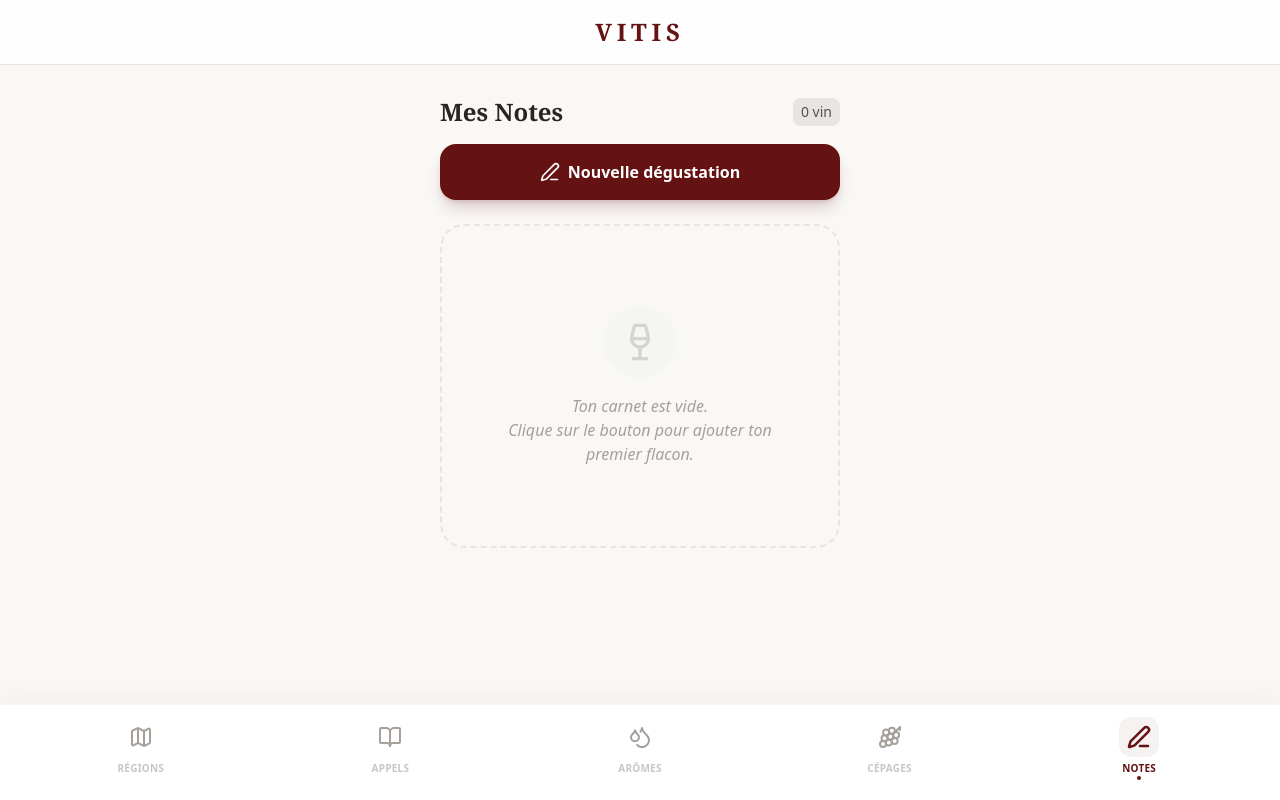
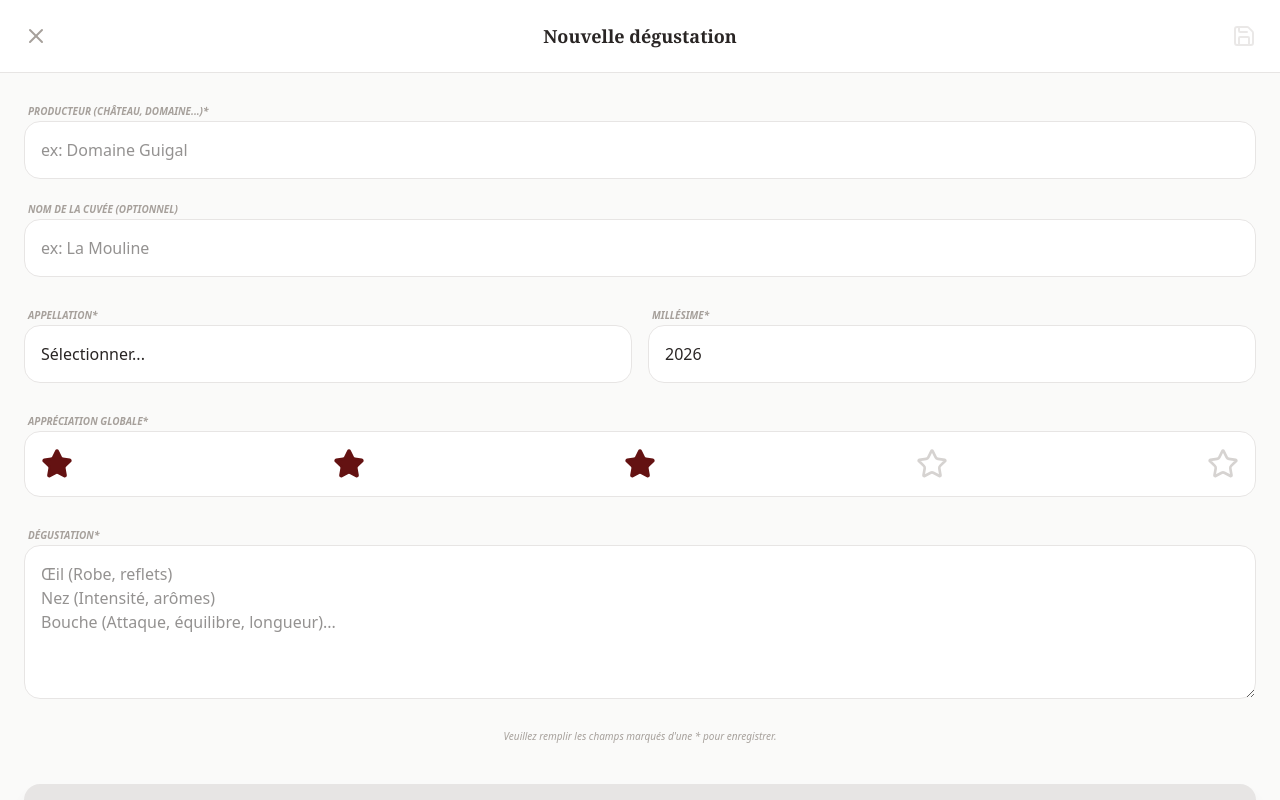
Before and after one commit to Philippe-SP/Vitis, a React (Vite) app: page / in a window 1280 px wide. Both pictures are taken after a click on the button "Nouvelle dégustation". Built offline with nearby package versions, Linux system fonts and the light colour scheme.

Commit message:
Ajout formulaire notage de vin

```diff
--- /dev/null
+++ b/src/pages/AddNote.tsx
@@ -0,0 +1,160 @@
+import { X, Save, Star } from 'lucide-react';
+import { useState } from 'react';
+import type { Note } from '../types';
+import appelsData from '../data/appellations.json';
+
+interface AddNoteProps {
+  onClose: () => void;
+  onSave: (note: Note) => void;
+}
+
+export default function AddNote({ onClose, onSave }: AddNoteProps) {
+  const [formData, setFormData] = useState({
+    nom: '',
+    appellation: '',
+    domaine: '',
+    millesime: new Date().getFullYear(),
+    noteGlobale: 3,
+    commentaire: ''
+  });
+
+  // Validation : Vérifie si les champs obligatoires sont remplis
+  const isFormValid =
+    formData.domaine.trim() !== '' &&
+    formData.appellation !== '' &&
+    formData.commentaire.trim().length > 5; // On force un petit commentaire
+
+  const handleSubmit = (e: React.FormEvent) => {
+    e.preventDefault();
+    if (!isFormValid) return;
+
+    const newNote: Note = {
+      ...formData,
+      id: crypto.randomUUID(),
+      date: new Date().toLocaleDateString('fr-FR')
+    };
+    onSave(newNote);
+  };
+
+  return (
+    <div className="fixed inset-0 bg-stone-50 z-[100] flex flex-col animate-in slide-in-from-bottom duration-300">
+      <div className="p-4 border-b border-stone-200 bg-white flex justify-between items-center">
+        <button onClick={onClose} className="p-2 text-stone-400"><X size={24} /></button>
+        <h2 className="font-serif font-bold text-lg text-stone-800">Nouvelle dégustation</h2>
+        <button
+          onClick={handleSubmit}
+          disabled={!isFormValid}
+          className={`p-2 transition-opacity ${isFormValid ? 'text-vin-bordeaux opacity-100' : 'text-stone-300 opacity-50'}`}
+        >
+          <Save size={24} />
+        </button>
+      </div>
+
+      <form className="flex-1 overflow-y-auto p-6 space-y-6 pb-20" onSubmit={handleSubmit}>
+        <div className="space-y-4">
+          <div>
+            <label className="text-[10px] uppercase font-bold text-stone-400 ml-1 italic">Producteur (Château, Domaine...)*</label>
+            <input
+              required
+              type="text"
+              className="w-full p-4 bg-white border border-stone-200 rounded-2xl outline-none focus:border-vin-bordeaux"
+              placeholder="ex: Domaine Guigal"
+              value={formData.domaine}
+              onChange={e => setFormData({...formData, domaine: e.target.value})}
+            />
+          </div>
+          <div>
+            <label className="text-[10px] uppercase font-bold text-stone-400 ml-1 italic">Nom de la cuvée (Optionnel)</label>
+            <input
+              type="text"
+              className="w-full p-4 bg-white border border-stone-200 rounded-2xl outline-none focus:border-vin-bordeaux"
+              placeholder="ex: La Mouline"
+              value={formData.nom}
+              onChange={e => setFormData({...formData, nom: e.target.value})}
+            />
+          </div>
+        </div>
+
+        <div className="grid grid-cols-2 gap-4">
+          <div>
+            <label className="text-[10px] uppercase font-bold text-stone-400 ml-1 italic">Appellation*</label>
+            <select
+              required
+              className="w-full p-4 bg-white border border-stone-200 rounded-2xl outline-none appearance-none"
+              value={formData.appellation}
+              onChange={e => setFormData({...formData, appellation: e.target.value})}
+            >
+              <option value="">Sélectionner...</option>
+              {appelsData.sort((a, b) => a.nom.localeCompare(b.nom)).map(a => (
+                <option key={a.nom} value={a.nom}>{a.nom}</option>
+              ))}
+            </select>
+          </div>
+          <div>
+            <label className="text-[10px] uppercase font-bold text-stone-400 ml-1 italic">Millésime*</label>
+            <input
+              required
+              type="number"
+              className="w-full p-4 bg-white border border-stone-200 rounded-2xl outline-none"
+              value={formData.millesime}
+              onChange={e => setFormData({...formData, millesime: parseInt(e.target.value)})}
+            />
+          </div>
+        </div>
+
+        <div>
+          <label className="text-[10px] uppercase font-bold text-stone-400 ml-1 italic">Appréciation globale*</label>
+          <div className="flex justify-between bg-white p-4 rounded-2xl border border-stone-200">
+            {[1, 2, 3, 4, 5].map((star) => (
+              <button
+                key={star}
+                type="button"
+                onClick={() => setFormData({...formData, noteGlobale: star})}
+              >
+                <Star size={32} fill={formData.noteGlobale >= star ? "#641212" : "none"} color={formData.noteGlobale >= star ? "#641212" : "#D6D3D1"} />
+              </button>
+            ))}
+          </div>
+        </div>
+
+        <div>
+          <label className="text-[10px] uppercase font-bold text-stone-400 ml-1 italic">Dégustation*</label>
+          <textarea
+            required
+            rows={5}
+            className="w-full p-4 bg-white border border-stone-200 rounded-2xl outline-none"
+            placeholder="Œil (Robe, reflets)&#10;Nez (Intensité, arômes)&#10;Bouche (Attaque, équilibre, longueur)..."
+            value={formData.commentaire}
+            onChange={e => setFormData({...formData, commentaire: e.target.value})}
+          />
+        </div>
+
+        {!isFormValid && (
+          <p className="text-[10px] text-center text-stone-400 italic">
+            Veuillez remplir les champs marqués d'une * pour enregistrer.
+          </p>
+        )}
+        {/* Bouton de validation principal */}
+        <div className="pt-4">
+          <button
+            type="submit"
+            disabled={!isFormValid}
+            className={`w-full py-4 rounded-2xl font-bold shadow-lg transition-all duration-300 ${
+              isFormValid
+                ? 'bg-vin-bordeaux text-white shadow-vin-bordeaux/20 active:scale-95'
+                : 'bg-stone-200 text-stone-400 cursor-not-allowed'
+            }`}
+          >
+            {isFormValid ? 'Enregistrer la dégustation' : 'Compléter les champs *'}
+          </button>
+
+          {!isFormValid && (
+            <p className="text-[10px] text-center text-stone-400 mt-3 italic">
+              Il manque le producteur, l'appellation ou un petit commentaire !
+            </p>
+          )}
+        </div>
+      </form>
+    </div>
+  );
+}
--- a/src/pages/Appellations.tsx
+++ b/src/pages/Appellations.tsx
@@ -122,7 +122,13 @@ export default function Appellations() {
               <p className="text-[10px] font-bold text-stone-400 uppercase tracking-tighter">{app.region}</p>
             </div>
             <div className="text-right">
-              <span className="text-[10px] bg-vin-bordeaux/5 text-vin-bordeaux px-2 py-1 rounded font-bold">
+              <span className={`text-[10px] px-2 py-1 rounded font-bold border ${
+                app.style.toLowerCase().includes('blanc')
+                  ? 'bg-yellow-50 text-yellow-700'
+                  : app.style.toLowerCase().includes('liquoreux')
+                  ? 'bg-amber-50 text-amber-700'
+                  : 'bg-vin-bordeaux/5 text-vin-bordeaux'
+              }`}>
                 {app.style}
               </span>
             </div>
--- a/src/pages/Notes.tsx
+++ b/src/pages/Notes.tsx
@@ -1,27 +1,72 @@
-import { PenLine, Wine } from 'lucide-react';
+import { PenLine, Wine, Star } from 'lucide-react';
+import { useState, useEffect } from 'react';
+import AddNote from './AddNote';
+import type { Note } from '../types';
 
 export default function Notes() {
+  const [isModalOpen, setIsModalOpen] = useState(false);
+  const [notes, setNotes] = useState<Note[]>([]);
+
+  // Charger les notes au démarrage
+  useEffect(() => {
+    const saved = localStorage.getItem('vitis-notes');
+    if (saved) setNotes(JSON.parse(saved));
+  }, []);
+
+  const saveNote = (newNote: Note) => {
+    const updatedNotes = [newNote, ...notes];
+    setNotes(updatedNotes);
+    localStorage.setItem('vitis-notes', JSON.stringify(updatedNotes));
+    setIsModalOpen(false);
+  };
+
   return (
     <div className="space-y-6">
-      <div className="flex justify-between items-center mb-4">
+      <div className="flex justify-between items-center">
         <h2 className="text-2xl font-serif font-bold text-stone-800">Mes Notes</h2>
-        <span className="text-sm bg-stone-200 text-stone-600 px-2 py-1 rounded-lg font-medium">0 vin</span>
+        <span className="text-sm bg-stone-200 text-stone-600 px-3 py-1 rounded-full font-bold">
+          {notes.length} {notes.length > 1 ? 'vins' : 'vin'}
+        </span>
       </div>
 
-      <button className="w-full bg-vin-bordeaux text-white py-4 rounded-2xl shadow-lg shadow-vin-bordeaux/20 font-bold flex items-center justify-center gap-2 active:scale-95 transition-transform">
+      <button
+        onClick={() => setIsModalOpen(true)}
+        className="w-full bg-vin-bordeaux text-white py-4 rounded-2xl shadow-lg shadow-vin-bordeaux/20 font-bold flex items-center justify-center gap-2 active:scale-95 transition-transform"
+      >
         <PenLine size={20} />
         Nouvelle dégustation
       </button>
 
-      {/* État vide */}
-      <div className="flex flex-col items-center justify-center py-20 text-center border-2 border-dashed border-stone-200 rounded-3xl">
-        <div className="bg-stone-100 p-4 rounded-full mb-4">
-          <Wine className="text-stone-300" size={40} />
-        </div>
-        <p className="text-stone-400 italic px-10">
-          Ton carnet est vide. <br /> Clique sur le bouton pour ajouter ton premier flacon.
-        </p>
+      {/* Liste des notes */}
+      <div className="space-y-4">
+        {notes.length === 0 ? (
+          <div className="flex flex-col items-center justify-center py-20 text-center border-2 border-dashed border-stone-200 rounded-3xl">
+            <Wine className="text-stone-300 mb-4" size={40} />
+            <p className="text-stone-400 italic px-10">Ton carnet est vide.</p>
+          </div>
+        ) : (
+          notes.map(note => (
+            <div key={note.id} className="bg-white p-5 rounded-3xl shadow-sm border border-stone-100">
+              <div className="flex justify-between items-start mb-2">
+                <div>
+                  <h3 className="font-bold text-lg text-stone-800 leading-tight">{note.nom}</h3>
+                  <p className="text-xs text-vin-bordeaux font-bold uppercase">{note.domaine} — {note.millesime}</p>
+                </div>
+                <div className="flex text-amber-500">
+                  <Star size={14} fill="currentColor" />
+                  <span className="ml-1 text-xs font-bold">{note.noteGlobale}</span>
+                </div>
+              </div>
+              <p className="text-sm text-stone-500 line-clamp-2 mt-2 italic">"{note.commentaire}"</p>
+              <div className="mt-3 pt-3 border-t border-stone-50 text-[10px] text-stone-400 font-medium">
+                Dégusté le {note.date} • {note.appellation}
+              </div>
+            </div>
+          ))
+        )}
       </div>
+
+      {isModalOpen && <AddNote onClose={() => setIsModalOpen(false)} onSave={saveNote} />}
     </div>
   );
 }
--- a/src/types.ts
+++ b/src/types.ts
@@ -12,3 +12,14 @@ export interface Appellation {
   cepages: string[];
   description: string;
 }
+
+export interface Note {
+  id: string;
+  nom: string;
+  appellation: string;
+  domaine: string;
+  millesime: number;
+  date: string;
+  noteGlobale: number; // sur 5
+  commentaire: string;
+}
```
